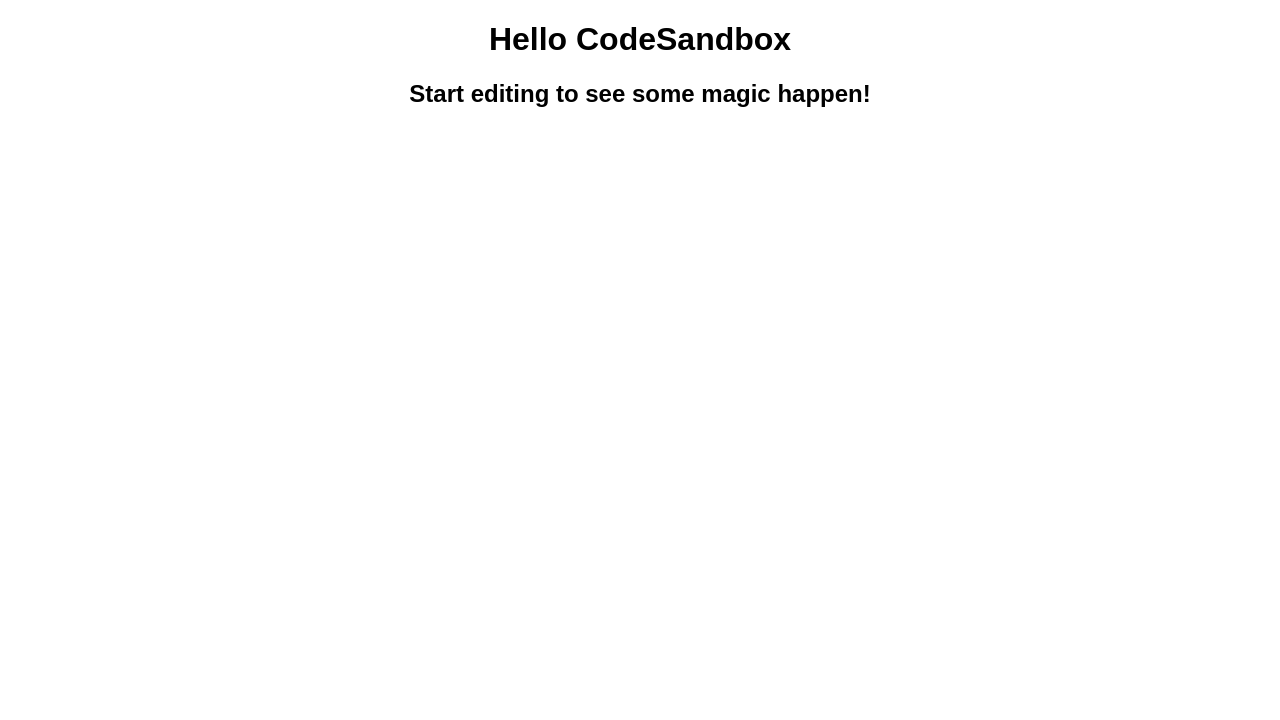
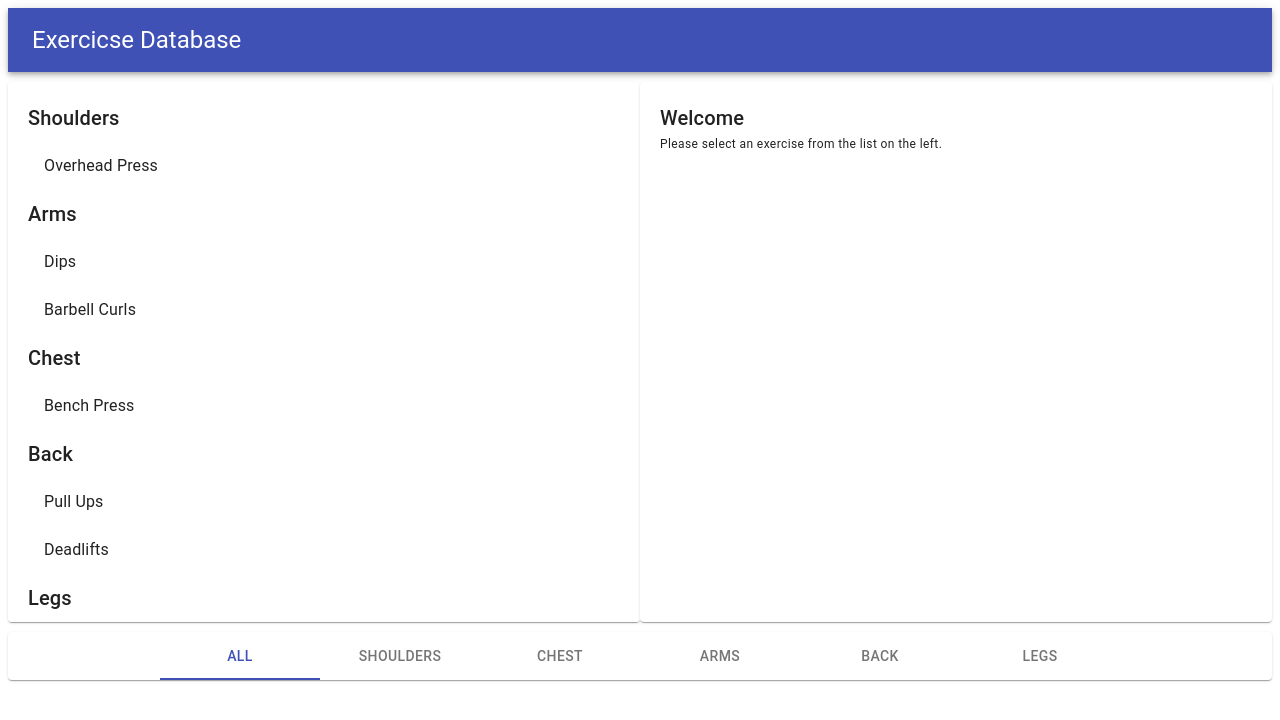
Before and after one commit to swastikbana/React-MaterialUI, a React (Create React App) app: page / in a window 1280 px wide. Shown: the top 720 px of the page. Built offline with nearby package versions, Linux system fonts and the light colour scheme.

Commit message:
commit 11/08/19-21.40

```diff
--- /dev/null
+++ b/src/Component/App.js
@@ -0,0 +1,35 @@
+import React, { Component, Fragment } from 'react';
+import { Header, Footer } from './Layouts';
+import Exercises from './Exercises';
+import { muscles, exercises } from '../store';
+
+export default class extends Component {
+  state = {
+    exercises
+  };
+
+  getExercisesByMuscles() {
+    return Object.entries(
+      this.state.exercises.reduce((exercises, exercise) => {
+        const { muscles } = exercise;
+
+        exercises[muscles] = exercises[muscles]
+          ? [...exercises[muscles], exercise]
+          : [exercise];
+
+        return exercises;
+      }, {})
+    );
+  }
+
+  render() {
+    const exercises = this.getExercisesByMuscles();
+    return (
+      <Fragment>
+        <Header />
+        <Exercises exercises={exercises} />
+        <Footer muscles={muscles} />
+      </Fragment>
+    );
+  }
+}
--- /dev/null
+++ b/src/Component/Exercises/index.js
@@ -0,0 +1,52 @@
+import React, { Fragment } from 'react';
+import {
+  Grid,
+  Paper,
+  Typography,
+  List,
+  ListItem,
+  ListItemText
+} from '@material-ui/core';
+
+const styles = {
+  Paper: {
+    padding: 20,
+    marginTop: 10,
+    marginBottom: 10,
+    height: 500,
+    overflowY: 'auto'
+  }
+};
+
+export default ({ exercises }) => (
+  <Grid container>
+    <Grid item sm>
+      <Paper style={styles.Paper}>
+        {exercises.map(([group, exercises]) => (
+          <Fragment>
+            <Typography variant="h6" style={{ textTransform: 'capitalize' }}>
+              {group}
+            </Typography>
+            <List component="ul">
+              {exercises.map(exercise => (
+                <ListItem button>
+                  <ListItemText primary={exercise.title} />
+                </ListItem>
+              ))}
+            </List>
+          </Fragment>
+        ))}
+      </Paper>
+    </Grid>
+
+    <Grid item sm>
+      <Paper style={styles.Paper}>
+        <Typography variant="h6">Welcome</Typography>
+
+        <Typography variant="caption" style={{ marginTop: 50 }}>
+          Please select an exercise from the list on the left.
+        </Typography>
+      </Paper>
+    </Grid>
+  </Grid>
+);
--- /dev/null
+++ b/src/Component/Layouts/Footer.js
@@ -0,0 +1,13 @@
+import React from 'react';
+import { Paper, Tabs, Tab } from '@material-ui/core';
+
+export default ({ muscles }) => (
+  <Paper>
+    <Tabs indicatorColor="primary" value={0} textColor="primary" centered>
+      <Tab label="All" />
+      {muscles.map(muscle => (
+        <Tab label={muscle} />
+      ))}
+    </Tabs>
+  </Paper>
+);
--- /dev/null
+++ b/src/Component/Layouts/Header.js
@@ -0,0 +1,12 @@
+import React from 'react';
+import { AppBar, Toolbar, Typography } from '@material-ui/core';
+
+export default props => (
+  <AppBar position="static">
+    <Toolbar>
+      <Typography variant="h5" color="inherit">
+        Exercicse Database
+      </Typography>
+    </Toolbar>
+  </AppBar>
+);
--- /dev/null
+++ b/src/Component/Layouts/index.js
@@ -0,0 +1,4 @@
+import Header from './Header';
+import Footer from './Footer';
+
+export { Header, Footer };
--- a/src/index.js
+++ b/src/index.js
@@ -1,16 +1,8 @@
-import React from "react";
-import ReactDOM from "react-dom";
+import React from 'react';
+import ReactDOM from 'react-dom';
+import App from './Component/App';
 
-import "./styles.css";
+import './styles.css';
 
-function App() {
-  return (
-    <div className="App">
-      <h1>Hello CodeSandbox</h1>
-      <h2>Start editing to see some magic happen!</h2>
-    </div>
-  );
-}
-
-const rootElement = document.getElementById("root");
+const rootElement = document.getElementById('root');
 ReactDOM.render(<App />, rootElement);
--- /dev/null
+++ b/src/store.js
@@ -0,0 +1,46 @@
+export const muscles = ['shoulders', 'chest', 'arms', 'back', 'legs'];
+
+export const exercises = [
+  {
+    id: 'overhead-press',
+    title: 'Overhead Press',
+    description: 'Delts exercise...',
+    muscles: 'shoulders'
+  },
+  {
+    id: 'dips',
+    title: 'Dips',
+    description: 'Triceps exercise...',
+    muscles: 'arms'
+  },
+  {
+    id: 'barbell-curls',
+    title: 'Barbell Curls',
+    description: 'Biceps exercise...',
+    muscles: 'arms'
+  },
+  {
+    id: 'bench-press',
+    title: 'Bench Press',
+    description: 'Chest exercise...',
+    muscles: 'chest'
+  },
+  {
+    id: 'pull-ups',
+    title: 'Pull Ups',
+    description: 'Back and biceps exercise...',
+    muscles: 'back'
+  },
+  {
+    id: 'deadlifts',
+    title: 'Deadlifts',
+    description: 'Back and leg exercise...',
+    muscles: 'back'
+  },
+  {
+    id: 'squats',
+    title: 'Squats',
+    description: 'Legs exercise...',
+    muscles: 'legs'
+  }
+];
```
Also changed, not shown: package.json (+7 -1 lines).
